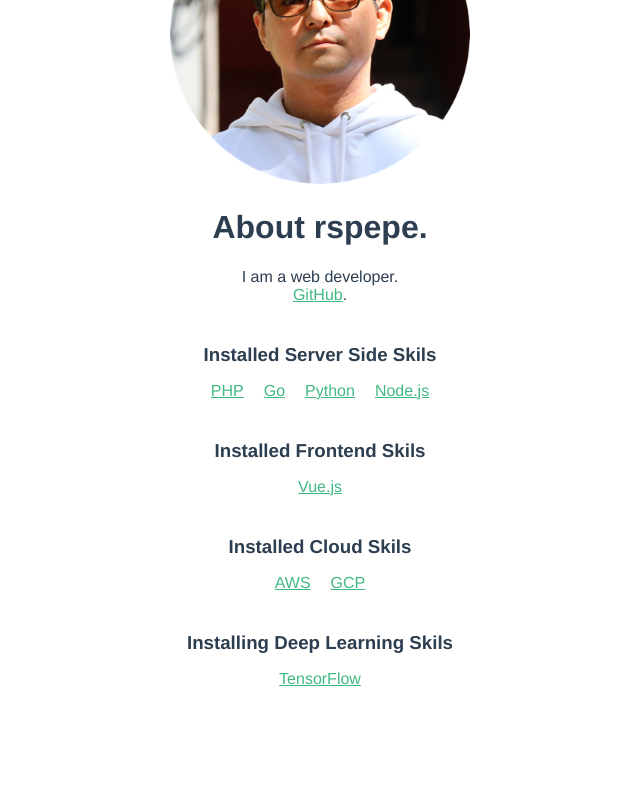
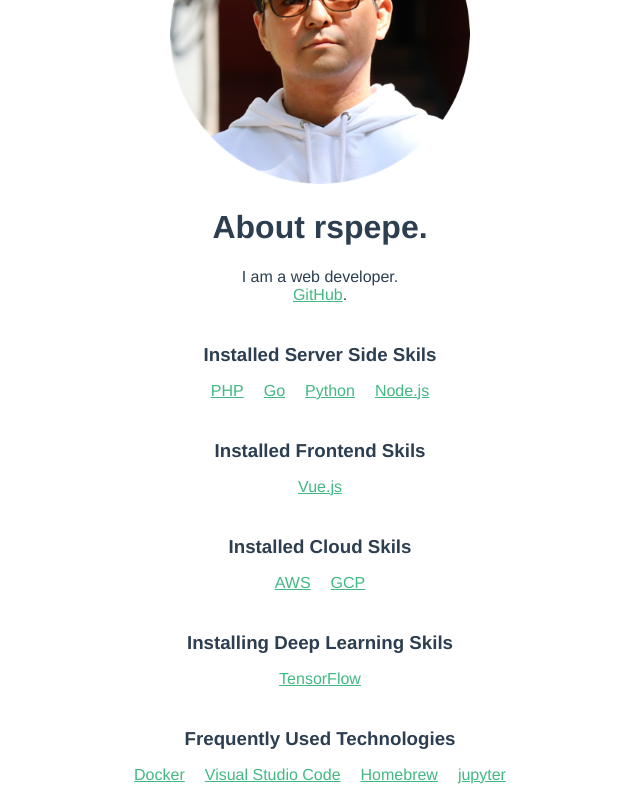
Before and after one commit to rspepe/devfolio, a Vue app: page / in a window 1280 px wide. Shown: the part 176-976 px from the top of the page, without its empty margins (320-960 px from the left). Before the commit the page ends 880 px from the top, so only its background shows below. Built offline with nearby package versions, Linux system fonts and the light colour scheme.

Commit message:
開発に使っている技術情報を追加

```diff
--- a/src/components/DevFolio.vue
+++ b/src/components/DevFolio.vue
@@ -24,6 +24,13 @@
     <h3>Installing Deep Learning Skils</h3>
     <ul>
       <li><a href="https://www.tensorflow.org/" target="_blank" rel="noopener">TensorFlow</a></li>
+    </ul>
+    <h3>Frequently Used Technologies</h3>
+    <ul>
+      <li><a href="https://www.docker.com/" target="_blank" rel="noopener">Docker</a></li>
+      <li><a href="https://code.visualstudio.com/" target="_blank" rel="noopener">Visual Studio Code</a></li>
+      <li><a href="https://brew.sh/" target="_blank" rel="noopener">Homebrew</a></li>
+      <li><a href="https://jupyter.org/" target="_blank" rel="noopener">jupyter</a></li>
     </ul>
   </div>
 </template>
```
